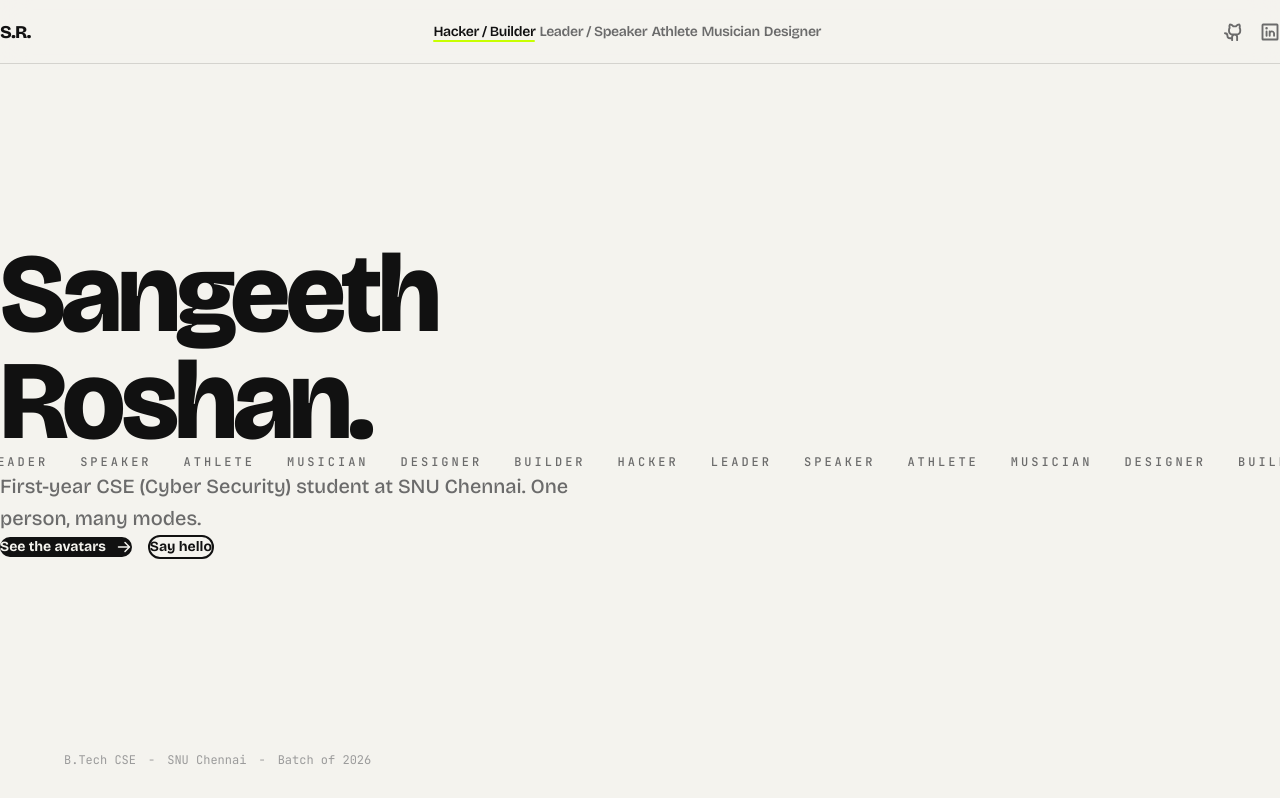
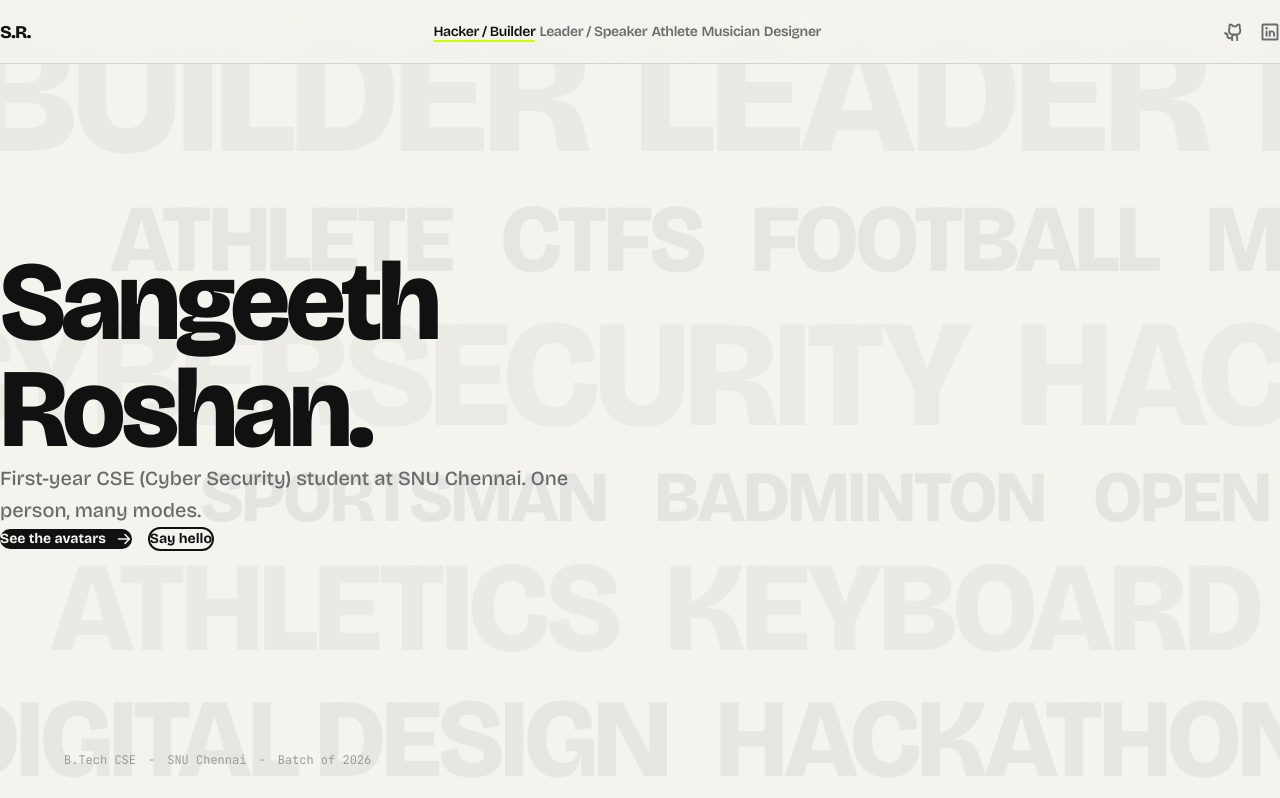
Before and after one commit to Sangeeth-Roshan/portfolio, a React (Vite) app: page / in a window 1280 px wide. Shown: the top 798 px of the page. Built offline with nearby package versions, Linux system fonts and the light colour scheme.

Commit message:
Removed Marquee text on home page and replaced with bg faint text

```diff
--- a/src/components/Hero.jsx
+++ b/src/components/Hero.jsx
@@ -1,30 +1,58 @@
 /**
  * Hero.jsx
  * Full-viewport opening section. Light background, dark ink.
- * Font: Bricolage Grotesque 800 — heavy, intentional.
- * Motion: GSAP stagger entry on mount. CSS ticker for identities.
- * Layout: left-aligned, asymmetric.
+ * Background: staggered typographic collage of identity words.
  */
 import { useEffect, useRef } from "react";
 import { gsap } from "gsap";
 import { useReducedMotion } from "motion/react";
 import { ArrowRight } from "@phosphor-icons/react";
 
-const IDENTITIES = [
-  "Builder",
-  "Hacker",
-  "Leader",
-  "Speaker",
-  "Athlete",
-  "Musician",
-  "Designer",
+// Each row: words, font-size class, opacity, left offset (px) to break grid symmetry
+const WORD_ROWS = [
+  {
+    words: ["BUILDER", "LEADER", "HACKATHONS", "DEVELOPER", "BUILDER"],
+    size: "text-[5rem] md:text-[8rem] lg:text-[11rem]",
+    opacity: "opacity-[0.04]",
+    offset: -30,
+  },
+  {
+    words: ["ATHLETE", "CTFs", "FOOTBALL", "MUSICIAN", "ATHLETE", "CTFs"],
+    size: "text-[3rem] md:text-[4.5rem] lg:text-[6rem]",
+    opacity: "opacity-[0.055]",
+    offset: 110,
+  },
+  {
+    words: ["CYBERSECURITY", "HACKER", "MUN", "DESIGNER", "CYBERSECURITY"],
+    size: "text-[4.5rem] md:text-[7rem] lg:text-[9.5rem]",
+    opacity: "opacity-[0.035]",
+    offset: -80,
+  },
+  {
+    words: ["SPORTSMAN", "BADMINTON", "OPEN SOURCE", "CULTURAL", "SPORTSMAN"],
+    size: "text-[2.5rem] md:text-[3.5rem] lg:text-[4.5rem]",
+    opacity: "opacity-[0.06]",
+    offset: 200,
+  },
+  {
+    words: ["ATHLETICS", "KEYBOARD", "FILMMAKER", "SPEAKER", "ATHLETICS", "KEYBOARD"],
+    size: "text-[4rem] md:text-[6rem] lg:text-[8rem]",
+    opacity: "opacity-[0.04]",
+    offset: 50,
+  },
+  {
+    words: ["DIGITAL DESIGN", "HACKATHONS", "FOOTBALL", "LEADER"],
+    size: "text-[3.5rem] md:text-[5rem] lg:text-[7rem]",
+    opacity: "opacity-[0.05]",
+    offset: -50,
+  },
 ];
 
 export function Hero({ onScrollDown }) {
-  const sectionRef    = useRef(null);
-  const headingRef    = useRef(null);
-  const subRef        = useRef(null);
-  const ctaRef        = useRef(null);
+  const sectionRef     = useRef(null);
+  const headingRef     = useRef(null);
+  const subRef         = useRef(null);
+  const ctaRef         = useRef(null);
   const prefersReduced = useReducedMotion();
 
   useEffect(() => {
@@ -38,20 +66,39 @@ export function Hero({ onScrollDown }) {
     return () => ctx.revert();
   }, [prefersReduced]);
 
-  // Each strip = 6 copies of IDENTITIES. Two strips side by side = 12 copies total.
-  // Animation translates -50% = scrolls exactly one strip, then loops seamlessly.
-  // 6 copies guarantees the strip is wider than any monitor at this small font size.
-  const strip = Array.from({ length: 6 }).flatMap(() => IDENTITIES);
-
   return (
     <section
       ref={sectionRef}
       id="hero"
-      className="relative min-h-[100dvh] flex flex-col justify-center"
+      className="relative min-h-[100dvh] flex flex-col justify-center overflow-hidden"
       aria-label="Introduction"
     >
-      {/* ── Inner content (max-width constrained) ─────────────────────── */}
-      <div className="px-6 md:px-16 pt-20 md:pt-24 pb-6 max-w-[1400px] mx-auto w-full">
+
+      {/* ── Background typographic collage ──────────────────────────────── */}
+      <div
+        className="absolute inset-0 flex flex-col justify-around pointer-events-none select-none"
+        aria-hidden="true"
+      >
+        {WORD_ROWS.map((row, ri) => (
+          <div
+            key={ri}
+            className={`flex items-center whitespace-nowrap gap-8 md:gap-12 ${row.opacity}`}
+            style={{ marginLeft: row.offset }}
+          >
+            {row.words.map((word, wi) => (
+              <span
+                key={wi}
+                className={`font-display font-black uppercase leading-none tracking-[-0.03em] text-[#111111] ${row.size} shrink-0`}
+              >
+                {word}
+              </span>
+            ))}
+          </div>
+        ))}
+      </div>
+
+      {/* ── Foreground content ──────────────────────────────────────────── */}
+      <div className="relative z-10 px-6 md:px-16 pt-20 md:pt-24 pb-16 max-w-[1400px] mx-auto w-full">
 
         {/* ── Main heading ─────────────────────────────────────────────── */}
         <div ref={headingRef}>
@@ -64,43 +111,6 @@ export function Hero({ onScrollDown }) {
             Roshan.
           </h1>
         </div>
-      </div>
-
-      {/* ── Identity ticker ─ TRUE full-viewport width ─────────────────── */}
-      <div className="w-full overflow-hidden" aria-label="Identities">
-        <div
-          className="flex w-max"
-          style={{
-            animation: prefersReduced ? "none" : "ticker-scroll 18s linear infinite",
-          }}
-        >
-          {/* Strip 1 */}
-          <div className="flex gap-8 px-4">
-            {strip.map((id, i) => (
-              <span
-                key={`a-${i}`}
-                className="shrink-0 text-xs font-mono font-medium uppercase tracking-[0.25em] text-[#6B6B6B]"
-              >
-                {id}
-              </span>
-            ))}
-          </div>
-          {/* Strip 2 — exact duplicate so -50% loops back to start */}
-          <div className="flex gap-8 px-4">
-            {strip.map((id, i) => (
-              <span
-                key={`b-${i}`}
-                className="shrink-0 text-xs font-mono font-medium uppercase tracking-[0.25em] text-[#6B6B6B]"
-              >
-                {id}
-              </span>
-            ))}
-          </div>
-        </div>
-      </div>
-
-      {/* ── Lower content (max-width constrained) ────────────────────── */}
-      <div className="px-6 md:px-16 pb-16 max-w-[1400px] mx-auto w-full">
 
         {/* ── Subtext ──────────────────────────────────────────────────── */}
         <p
@@ -139,7 +149,7 @@ export function Hero({ onScrollDown }) {
       </div>
 
       {/* ── Bottom metadata ───────────────────────────────────────────── */}
-      <div className="absolute bottom-8 left-6 md:left-16 flex items-center gap-3 text-xs font-mono text-[#9B9B9B]">
+      <div className="absolute bottom-8 left-6 md:left-16 z-10 flex items-center gap-3 text-xs font-mono text-[#9B9B9B]">
         <span>B.Tech CSE</span>
         <span aria-hidden>-</span>
         <span>SNU Chennai</span>
@@ -147,12 +157,6 @@ export function Hero({ onScrollDown }) {
         <span>Batch of 2026</span>
       </div>
 
-      <style>{`
-        @keyframes ticker-scroll {
-          from { transform: translateX(0); }
-          to   { transform: translateX(-50%); }
-        }
-      `}</style>
     </section>
   );
 }
```
